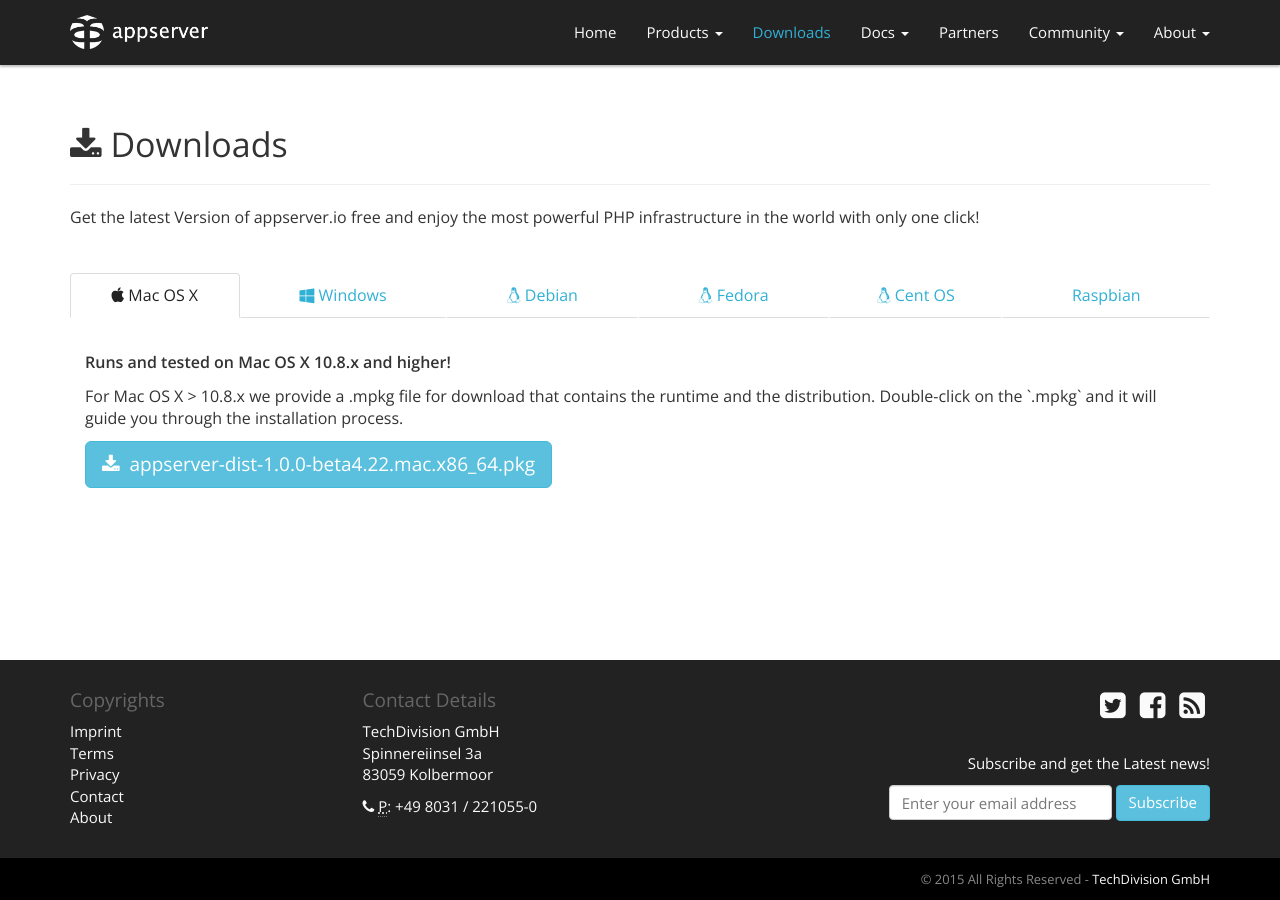
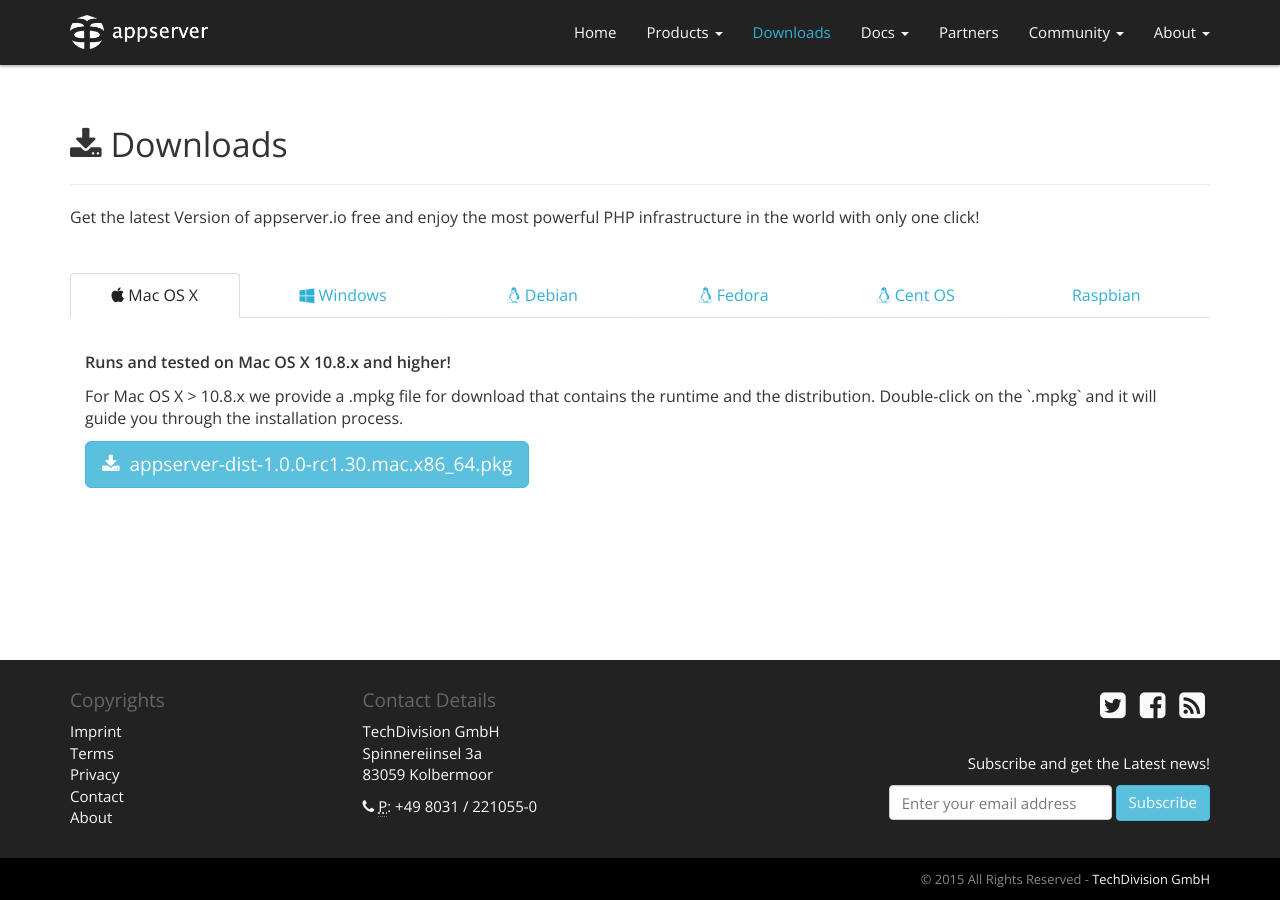
Before and after one commit to appserver-io/appserver, a Jekyll site: the page built from downloads.md, in a window 1280 px wide. Built offline with Jekyll 4.4.1, drawn with Linux system fonts in a browser that asks for light colours; nearby versions of some CDN libraries; library files that are not in the unit come from our copies; Markdown is read by kramdown in place of the engine named in the settings.

Commit message:
Update download.html

```diff
--- a/_includes/widgets/download.html
+++ b/_includes/widgets/download.html
@@ -28,8 +28,8 @@
             </p>
             <a id="btn-download-osx"
                class="btn btn-info btn-lg"
-               href="https://github.com/appserver-io/appserver/releases/download/1.0.0-beta4/appserver-dist-1.0.0-beta4.22.mac.x86_64.pkg">
-                <i class="fa fa-download"></i>&nbsp;&nbsp;appserver-dist-1.0.0-beta4.22.mac.x86_64.pkg
+               href="https://github.com/appserver-io/appserver/releases/download/1.0.0-rc1/appserver-dist-1.0.0-rc1.30.mac.x86_64.pkg">
+                <i class="fa fa-download"></i>&nbsp;&nbsp;appserver-dist-1.0.0-rc1.30.mac.x86_64.pkg
             </a>
         </div>
 
@@ -48,8 +48,8 @@
             </p>
             <a id="btn-download-win"
                class="btn btn-info btn-lg"
-               href="https://github.com/appserver-io/appserver/releases/download/1.0.0-beta4/appserver-dist-1.0.0-beta4.39.win.x86.jar">
-                <i class="fa fa-download"></i>&nbsp;&nbsp;appserver-dist-1.0.0-beta4.39.win.x86.jar
+               href="https://github.com/appserver-io/appserver/releases/download/1.0.0-rc1/appserver-dist-1.0.0-rc1.43.win.x86.jar">
+                <i class="fa fa-download"></i>&nbsp;&nbsp;appserver-dist-1.0.0-rc1.43.win.x86.jar
             </a>
         </div>
 
@@ -74,14 +74,14 @@
             </p>
             <a
                class="btn btn-info btn-lg"
-               href="https://github.com/appserver-io/appserver/releases/download/1.0.0-beta4/appserver-runtime-1.0.0-beta2.14.linux.debian.x86_64.deb">
-                <i class="fa fa-download"></i>&nbsp;&nbsp;appserver-runtime-1.0.0-beta2.14.linux.debian.x86_64.deb
+               href="https://github.com/appserver-io/appserver/releases/download/1.0.0-rc1/appserver-runtime-1.0.0-beta3.16.linux.debian.x86_64.deb">
+                <i class="fa fa-download"></i>&nbsp;&nbsp;appserver-runtime-1.0.0-beta3.16.linux.debian.x86_64.deb
             </a>
             <p></p>
             <a id="btn-download-debian"
                class="btn btn-info btn-lg"
-               href="https://github.com/appserver-io/appserver/releases/download/1.0.0-beta4/appserver-dist-1.0.0-beta4.20.linux.debian.x86_64.deb">
-                <i class="fa fa-download"></i>&nbsp;&nbsp;appserver-dist-1.0.0-beta4.20.linux.debian.x86_64.deb
+               href="https://github.com/appserver-io/appserver/releases/download/1.0.0-rc1/appserver-dist-1.0.0-rc1.25.linux.debian.x86_64.deb">
+                <i class="fa fa-download"></i>&nbsp;&nbsp;appserver-dist-1.0.0-rc1.25.linux.debian.x86_64.deb
             </a>
         </div>
 
@@ -96,14 +96,14 @@
             </p>
             <a
                class="btn btn-info btn-lg"
-               href="https://github.com/appserver-io/appserver/releases/download/1.0.0-beta4/appserver-runtime-1.0.0-beta2.22.linux.fedora.x86_64.rpm">
-                <i class="fa fa-download"></i>&nbsp;&nbsp;appserver-runtime-1.0.0-beta2.22.linux.fedora.x86_64.rpm
+               href="https://github.com/appserver-io/appserver/releases/download/1.0.0-rc1/appserver-runtime-1.0.0-beta3.24.linux.fedora.x86_64.rpm">
+                <i class="fa fa-download"></i>&nbsp;&nbsp;appserver-runtime-1.0.0-beta3.24.linux.fedora.x86_64.rpm
             </a>
             <p></p>
             <a id="btn-download-fedora"
                class="btn btn-info btn-lg"
-               href="https://github.com/appserver-io/appserver/releases/download/1.0.0-beta4/appserver-dist-1.0.0-beta4.42.linux.fedora.x86_64.rpm">
-                <i class="fa fa-download"></i>&nbsp;&nbsp;appserver-dist-1.0.0-beta4.42.linux.fedora.x86_64.rpm
+               href="https://github.com/appserver-io/appserver/releases/download/1.0.0-rc1/appserver-dist-1.0.0-rc1.47.linux.fedora.x86_64.rpm">
+                <i class="fa fa-download"></i>&nbsp;&nbsp;appserver-dist-1.0.0-rc1.47.linux.fedora.x86_64.rpm
             </a>
         </div>
 
@@ -120,14 +120,14 @@
             </p>
             <a id=""
                class="btn btn-info btn-lg"
-               href="https://github.com/appserver-io/appserver/releases/download/1.0.0-beta4/appserver-runtime-1.0.0-beta2.24.linux.centos.x86_64.rpm">
-                <i class="fa fa-download"></i>&nbsp;&nbsp;appserver-runtime-1.0.0-beta2.24.linux.centos.x86_64.rpm
+               href="https://github.com/appserver-io/appserver/releases/download/1.0.0-rc1/appserver-runtime-1.0.0-beta3.26.linux.centos.x86_64.rpm">
+                <i class="fa fa-download"></i>&nbsp;&nbsp;appserver-runtime-1.0.0-beta3.26.linux.centos.x86_64.rpm
             </a>
             <p></p>
             <a id="btn-download-centos"
                class="btn btn-info btn-lg"
-               href="https://github.com/appserver-io/appserver/releases/download/1.0.0-beta4/appserver-dist-1.0.0-beta4.28.linux.centos.x86_64.rpm">
-                <i class="fa fa-download"></i>&nbsp;&nbsp;appserver-dist-1.0.0-beta4.28.linux.centos.x86_64.rpm
+               href="https://github.com/appserver-io/appserver/releases/download/1.0.0-rc1/appserver-dist-1.0.0-rc1.32.linux.centos.x86_64.rpm">
+                <i class="fa fa-download"></i>&nbsp;&nbsp;appserver-dist-1.0.0-rc1.32.linux.centos.x86_64.rpm
             </a>
         </div>
 
```
